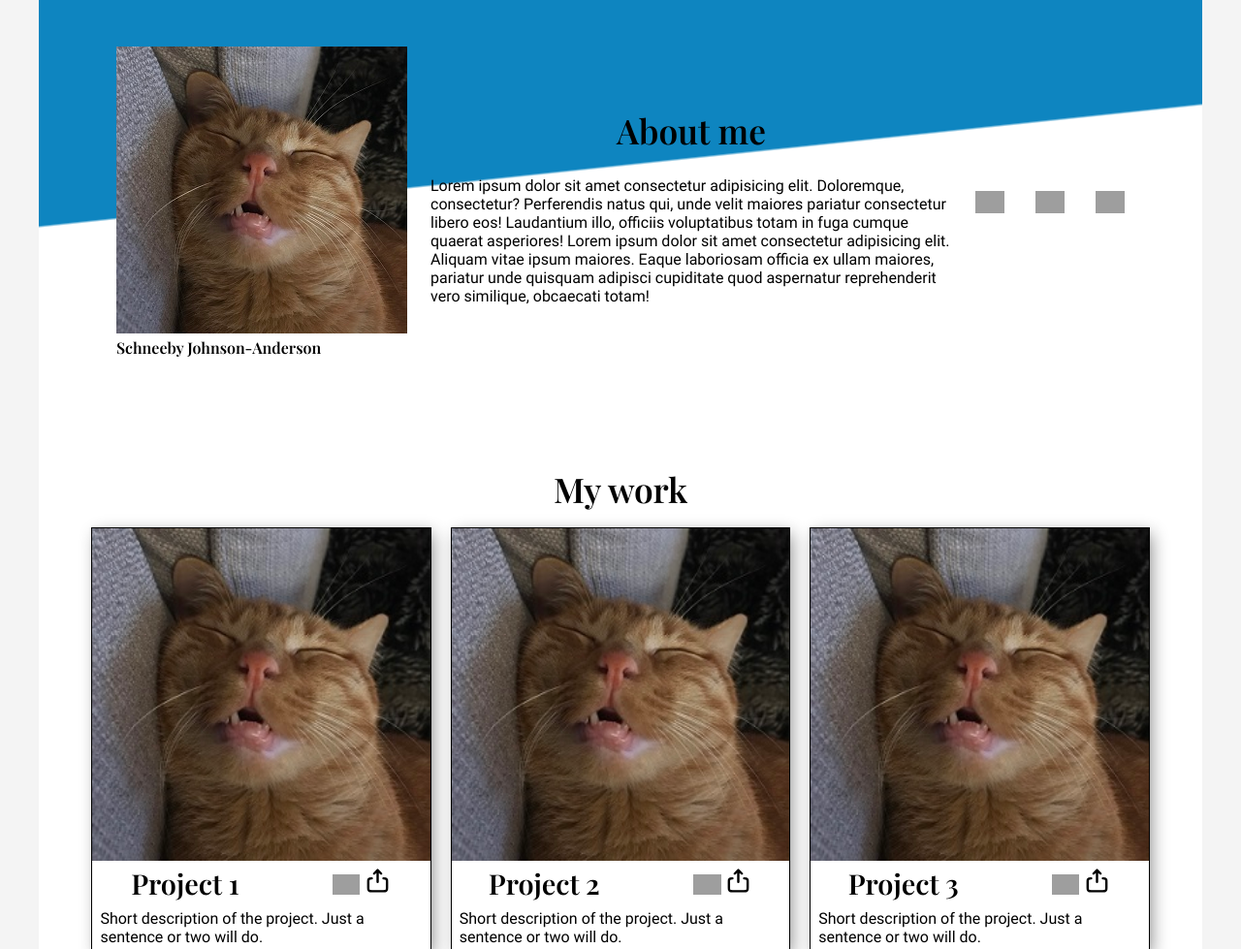
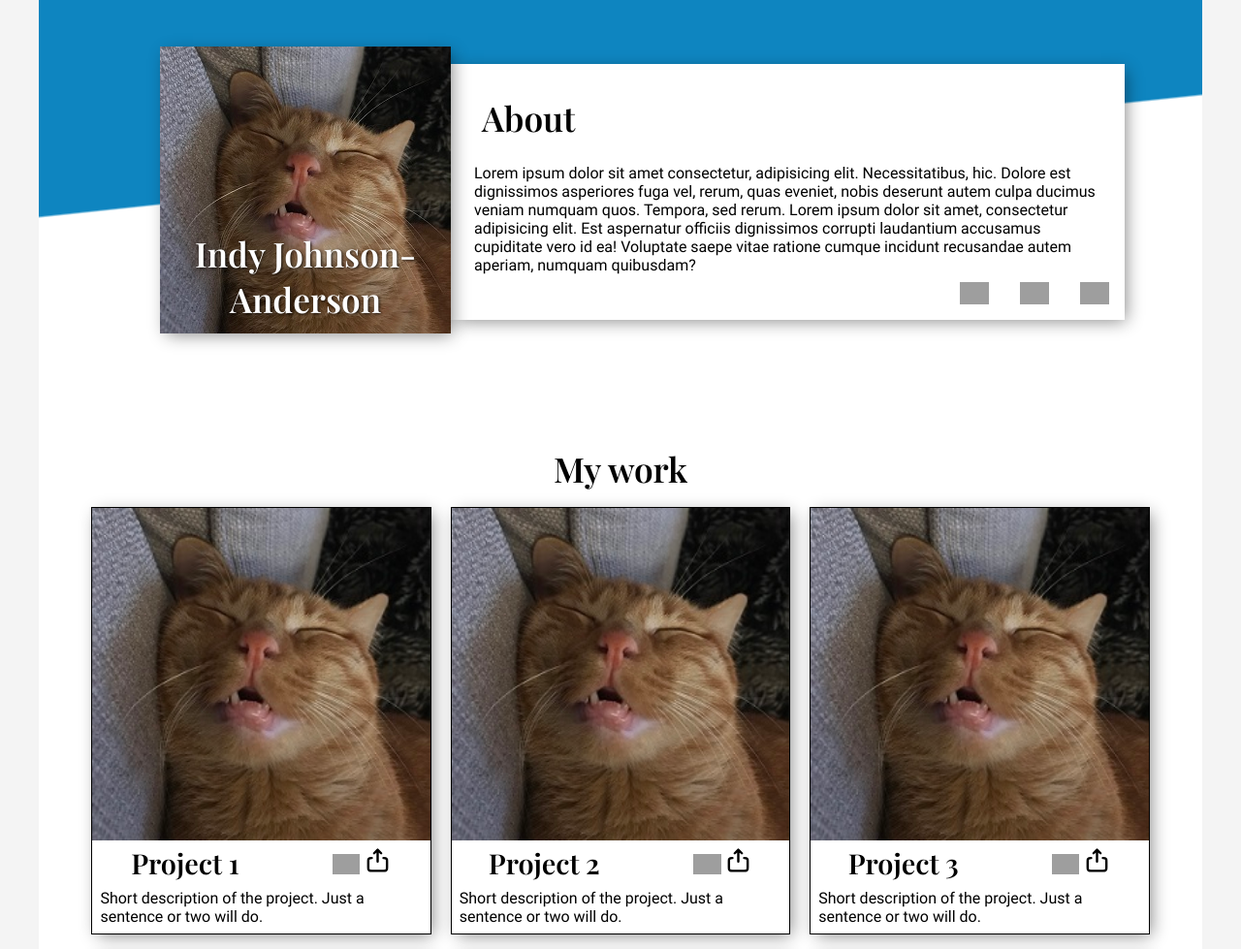
Before and after one commit to JimboBaggins1/homepage, a website built with webpack: page src/template.html in a window 1280 px wide. Shown: the top 979 px of the page at 97% size. Built offline with nearby package versions, Linux system fonts and the light colour scheme; grey boxes are pictures that could not be loaded.

Commit message:
Simplify layout. Formatting

```diff
--- a/src/template.html
+++ b/src/template.html
@@ -1,33 +1,32 @@
 <!DOCTYPE html>
 <html lang="en">
+
 <head>
     <meta charset="UTF-8">
     <meta name="viewport" content="width=device-width, initial-scale=1.0">
     <title>Homepage</title>
 </head>
+
 <body>
-    <header>
-        <section id="about">
-            <figure>
-                <img
-                srcset="images/schneeby1-250w.jpg 250w, images/schneeby1.jpg 300w"
-                sizes="(max-width: 400px) 250px, 300px"
-                src="images/schneeby1.jpg"
-                alt="Photo of me">
-                <figcaption>Schneeby Johnson-Anderson</figcaption>
-            </figure>
-            <div class="text-container">
-                <h2>About me</h2>
-                <p>
-                    Lorem ipsum dolor sit amet consectetur adipisicing elit. Doloremque, consectetur? Perferendis natus qui, unde velit maiores pariatur consectetur libero eos! Laudantium illo, officiis voluptatibus totam in fuga cumque quaerat asperiores! Lorem ipsum dolor sit amet consectetur adipisicing elit. Aliquam vitae ipsum maiores. Eaque laboriosam officia ex ullam maiores, pariatur unde quisquam adipisci cupiditate quod aspernatur reprehenderit vero similique, obcaecati totam!
-                </p>
+    <header id="about">
+        <div id="heading">
+            <h2>Indy Johnson-Anderson</h2>
+            <img srcset="images/schneeby1-250w.jpg 250w, images/schneeby1.jpg 300w"
+                sizes="(max-width: 400px) 250px, 300px" src="images/schneeby1.jpg" alt="Photo of me">
         </div>
+        <div class="text">
+            <h2>About</h2>
+            <p>Lorem ipsum dolor sit amet consectetur, adipisicing elit. Necessitatibus, hic. Dolore est dignissimos
+                asperiores fuga vel, rerum, quas eveniet, nobis deserunt autem culpa ducimus veniam numquam quos.
+                Tempora, sed rerum. Lorem ipsum dolor sit amet, consectetur adipisicing elit. Est aspernatur officiis
+                dignissimos corrupti laudantium accusamus cupiditate vero id ea! Voluptate saepe vitae ratione cumque
+                incidunt recusandae autem aperiam, numquam quibusdam? </p>
             <div class="img-container">
                 <img src="https://cdn.jsdelivr.net/gh/devicons/devicon@latest/icons/github/github-original.svg" />
                 <img src="https://cdn.jsdelivr.net/gh/devicons/devicon@latest/icons/linkedin/linkedin-plain.svg" />
                 <img src="https://cdn.jsdelivr.net/gh/devicons/devicon@latest/icons/twitter/twitter-original.svg" />
             </div>
-        </section>
+        </div>
     </header>
     <main>
 
@@ -38,81 +37,75 @@
                 <div class="card-container">
                     <div class="card">
                         <img src="images/schneeby1-250w.jpg" alt="Screenshot 1">
-                        <!-- <div> -->
                         <div class="card-header">
                             <h3>Project 1</h3>
                             <span>
-                                    <img src="https://cdn.jsdelivr.net/gh/devicons/devicon@latest/icons/github/github-original.svg" />
+                                <img
+                                    src="https://cdn.jsdelivr.net/gh/devicons/devicon@latest/icons/github/github-original.svg" />
                                 <img src="images/share.svg" alt="Share">
                             </span>
                         </div>
                         <p>Short description of the project. Just a sentence or two will do.</p>
-                        <!-- </div> -->
                     </div>
                     <div class="card">
                         <img src="images/schneeby1-250w.jpg" alt="Screenshot 2">
-                        <!-- <div> -->
                         <div class="card-header">
                             <h3>Project 2</h3>
                             <span>
-                                    <img src="https://cdn.jsdelivr.net/gh/devicons/devicon@latest/icons/github/github-original.svg" />
+                                <img
+                                    src="https://cdn.jsdelivr.net/gh/devicons/devicon@latest/icons/github/github-original.svg" />
                                 <img src="images/share.svg" alt="Share">
                             </span>
                         </div>
                         <p>Short description of the project. Just a sentence or two will do.</p>
-                        <!-- </div> -->
                     </div>
                     <div class="card">
                         <img src="images/schneeby1-250w.jpg" alt="Screenshot 3">
-                        <!-- <div> -->
                         <div class="card-header">
                             <h3>Project 3</h3>
                             <span>
-                                    <img src="https://cdn.jsdelivr.net/gh/devicons/devicon@latest/icons/github/github-original.svg" />
+                                <img
+                                    src="https://cdn.jsdelivr.net/gh/devicons/devicon@latest/icons/github/github-original.svg" />
                                 <img src="images/share.svg" alt="Share">
                             </span>
                         </div>
                         <p>Short description of the project. Just a sentence or two will do.</p>
-                        <!-- </div> -->
                     </div>
                     <div class="card">
                         <img src="images/schneeby1-250w.jpg" alt="Screenshot 4">
-                        <!-- <div> -->
                         <div class="card-header">
                             <h3>Project 4</h3>
                             <span>
-                                    <img src="https://cdn.jsdelivr.net/gh/devicons/devicon@latest/icons/github/github-original.svg" />
+                                <img
+                                    src="https://cdn.jsdelivr.net/gh/devicons/devicon@latest/icons/github/github-original.svg" />
                                 <img src="images/share.svg" alt="Share">
                             </span>
                         </div>
                         <p>Short description of the project. Just a sentence or two will do.</p>
-                        <!-- </div> -->
                     </div>
                     <div class="card">
                         <img src="images/schneeby1-250w.jpg" alt="Screenshot 5">
-                        <!-- <div> -->
                         <div class="card-header">
                             <h3>Project 5</h3>
                             <span>
-                                    <img src="https://cdn.jsdelivr.net/gh/devicons/devicon@latest/icons/github/github-original.svg" />
+                                <img
+                                    src="https://cdn.jsdelivr.net/gh/devicons/devicon@latest/icons/github/github-original.svg" />
                                 <img src="images/share.svg" alt="Share">
                             </span>
                         </div>
                         <p>Short description of the project. Just a sentence or two will do.</p>
-                        <!-- </div> -->
                     </div>
                     <div class="card">
                         <img src="images/schneeby1-250w.jpg" alt="Screenshot 6">
-                        <!-- <div> -->
                         <div class="card-header">
                             <h3>Project 6</h3>
                             <span>
-                                    <img src="https://cdn.jsdelivr.net/gh/devicons/devicon@latest/icons/github/github-original.svg" />
+                                <img
+                                    src="https://cdn.jsdelivr.net/gh/devicons/devicon@latest/icons/github/github-original.svg" />
                                 <img src="images/share.svg" alt="Share">
                             </span>
                         </div>
                         <p>Short description of the project. Just a sentence or two will do.</p>
-                        <!-- </div> -->
                     </div>
                 </div>
             </div>
@@ -120,17 +113,24 @@
     </main>
     <footer>
         <section id="contact">
+            <div class="flex-container">
                 <div class="text-container">
                     <h2>Contact me</h2>
-                <p>Lorem ipsum dolor sit amet, consectetur adipisicing elit. Eius facere, incidunt similique, explicabo inventore assumenda nesciunt nulla non beatae neque veniam magni sunt reprehenderit. Amet incidunt excepturi corporis? Consequuntur, quidem! Lorem, ipsum dolor sit amet consectetur adipisicing elit. Rem nisi, dolorum, numquam itaque, quos excepturi iusto iste expedita modi nihil neque? Ex tenetur, est officiis molestiae tempora inventore minima error.</p>
+                    <p>Lorem ipsum dolor sit amet, consectetur adipisicing elit. Eius facere, incidunt similique,
+                        explicabo inventore assumenda nesciunt nulla non beatae neque veniam magni sunt reprehenderit.
+                        Amet incidunt excepturi corporis? Consequuntur, quidem! Lorem, ipsum dolor sit amet consectetur
+                        adipisicing elit. Rem nisi, dolorum, numquam itaque, quos excepturi iusto iste expedita modi
+                        nihil neque? Ex tenetur, est officiis molestiae tempora inventore minima error.</p>
                 </div>
                 <div class="img-container">
                     <img src="https://cdn.jsdelivr.net/gh/devicons/devicon@latest/icons/github/github-original.svg" />
                     <img src="https://cdn.jsdelivr.net/gh/devicons/devicon@latest/icons/linkedin/linkedin-plain.svg" />
                     <img src="https://cdn.jsdelivr.net/gh/devicons/devicon@latest/icons/twitter/twitter-original.svg" />
                 </div>
+            </div>
+            <img src="images/Schneeby2.jpg" alt="Photo of cat under conifer">
         </section>
-            <img src="images/Schneeby2.jpg" alt="Photo of cat under conifer">
     </footer>
 </body>
+
 </html>
```
Lines whose indentation alone changed are shown as unchanged.
